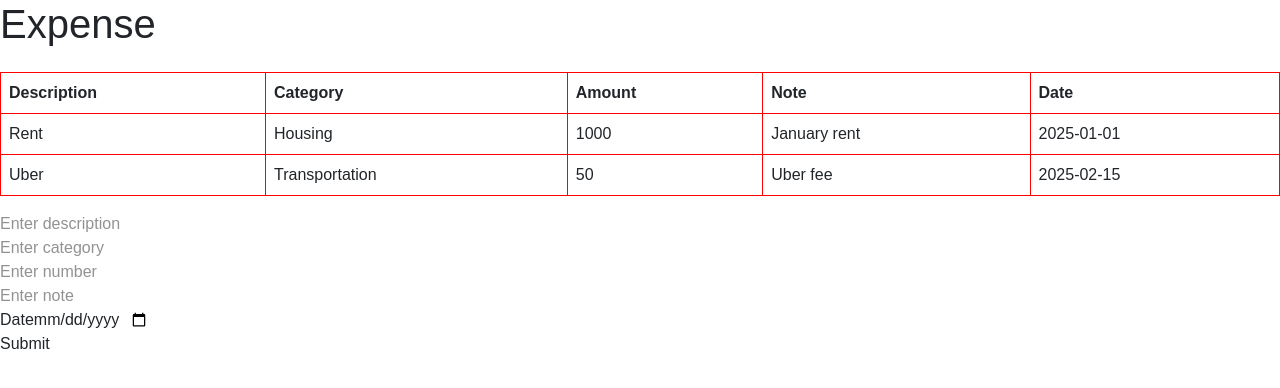
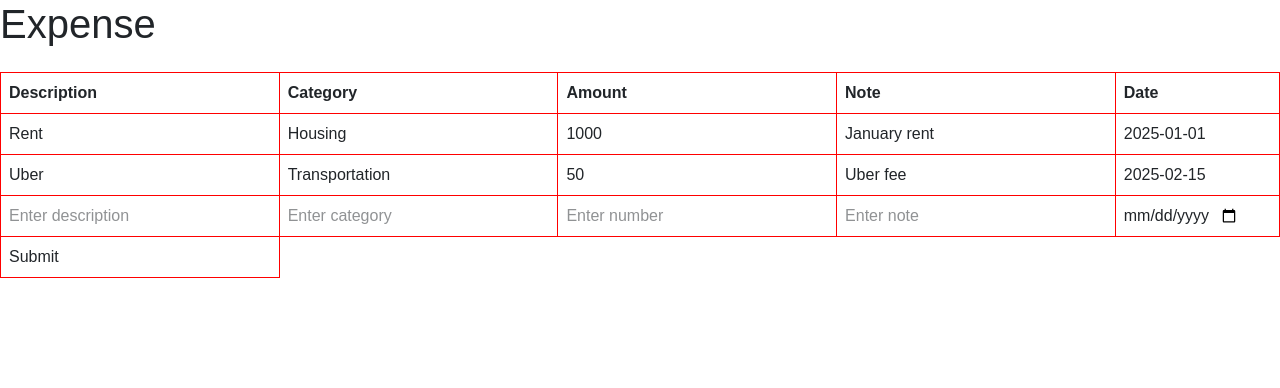
Before and after one commit to bunmi57/finance-tracker, a React (Vite) app in the folder client/: page /expense in a window 1280 px wide. Shown: the top 388 px of the page. Built offline with nearby package versions, Linux system fonts and the light colour scheme.

Commit message:
Wrap tablr in form

```diff
--- a/client/src/components/Item.jsx
+++ b/client/src/components/Item.jsx
@@ -99,10 +99,13 @@ function Item(){
             <h1>Expense</h1>
 
             {/*
-            create a component to automatically add new entries
+            Enter data to table
+            Display data in database
             Add new entries to table when user clicks + */}
 
+            <form onSubmit={handleSubmit}>
                 <table>
+                    {/* Table heading */}
                     <thead>
                         <tr>
                             <th>Description</th>
@@ -129,9 +132,78 @@ function Item(){
                             <td> Uber fee</td>
                             <td>2025-02-15</td>
                         </tr>
+
+                        <tr>
+                            <td>
+                                <FormInput
+                                    title="Description"              // Label shown above the input
+                                    handleChange={handleChange}       // Updates state when user types
+                                    type="text"                      // Text input
+                                    name="description"               // Matches item.description in state
+                                    placeholder="Enter description"  // Hint text inside input
+                                    value={item.description}         // Controlled input value
+                                />
+                            </td>
+
+                            <td>
+                                <FormInput
+                                    title="Category"
+                                    handleChange={handleChange}
+                                    type="text"
+                                    name="category"
+                                    placeholder="Enter category"
+                                    value={item.category}
+                                />
+                            </td>
+
+                            <td>
+                                <FormInput
+                                    title="Amount"
+                                    handleChange={handleChange}
+                                    type="number"
+                                    name="amount"
+                                    placeholder="Enter number"
+                                    value={item.amount}
+                                />
+                            </td>
+
+                            <td>
+                                <FormInput
+                                    title="Note"
+                                    handleChange={handleChange}
+                                    type="text"
+                                    name="note"
+                                    placeholder="Enter note"
+                                    value={item.note}
+                                />
+                            </td>
+
+
+                            <td>
+                                <input
+                                    onChange={handleChange}
+                                    type="date"
+                                    name="date"
+                                    value={item.date}
+                                    min="2018-01-01"    //Earliest selectable date
+                                    max={todayDate} //Prevents selecting future dates
+                                />
+                            </td>
+                        </tr>
+                        <tr>
+                            <td>
+                                {/* Show error message  */}
+                                {error && (<p style={{color: "red", marginBottom: "10px"}} > {error} </p>)}
+
+                                <button type="submit" > Submit </button>
+                            </td>
+                        </tr>
+
                     </tbody>
 
                 </table>
+            </form>
+
             {/* //To visualise list
             let users = [
                 {id: 1, user_id: 1, amount:400, type_transaction:"expense", category:"transportation",date_transaction:"2025-10-11", note:"makeup items"},
@@ -142,61 +214,14 @@ function Item(){
                 user.amount
                 })
 
+                key={contact.id}
+
             */}
 
-            <form onSubmit={handleSubmit} >
-                <FormInput
-                    title="Description"
-                    handleChange={handleChange}
-                    type="text"
-                    name="description"
-                    placeholder="Enter description"
-                    value={item.description}
-                />
-                <FormInput
-                    title="Category"
-                    handleChange={handleChange}
-                    type="text"
-                    name="category"
-                    placeholder="Enter category"
-                    value={item.category}
-                />
-                <FormInput
-                    title="Amount"
-                    handleChange={handleChange}
-                    type="number"
-                    name="amount"
-                    placeholder="Enter number"
-                    value={item.amount}
-                />
-                <FormInput
-                    title="Note"
-                    handleChange={handleChange}
-                    type="text"
-                    name="note"
-                    placeholder="Enter note"
-                    value={item.note}
-                />
-                <div>
-                    {/* Date  */}
-                    <label>Date</label>
-                    <input
-                    onChange={handleChange}
-                    type="date"
-                    name="date"
-                    value={item.date}
-                    min="2018-01-01"
-                    max={todayDate} />
-                </div>
 
-                {/* Show error message  */}
-                {error && (<p style={{color: "red", marginBottom: "10px"}} > {error} </p>)}
 
-                <div>
-                    <button type="submit" > Submit </button>
-                </div>
 
-            </form>
+
 
         </div>
 
```
Lines whose indentation alone changed are shown as unchanged.
